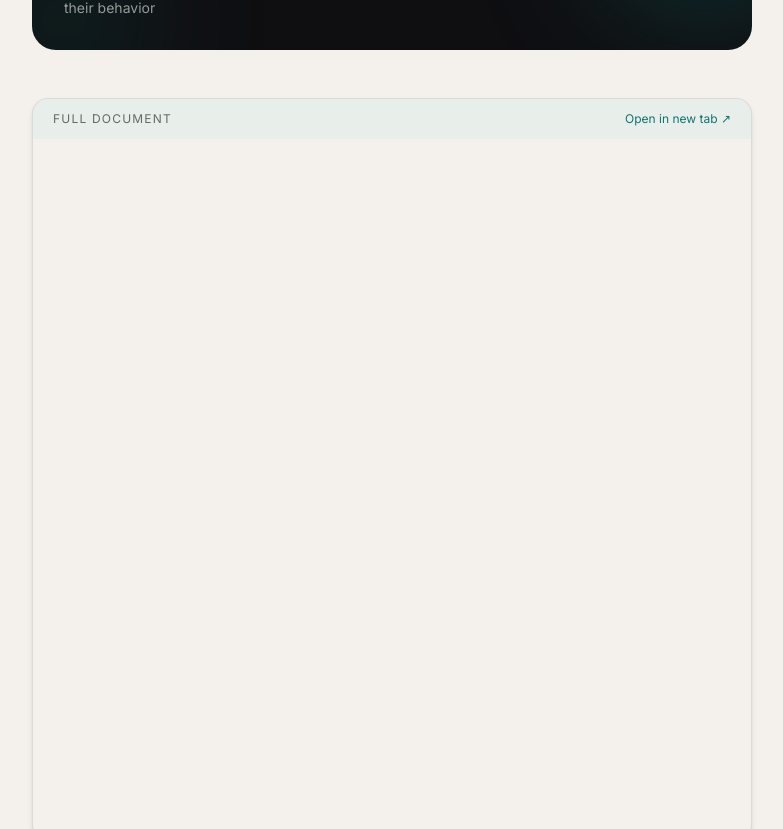
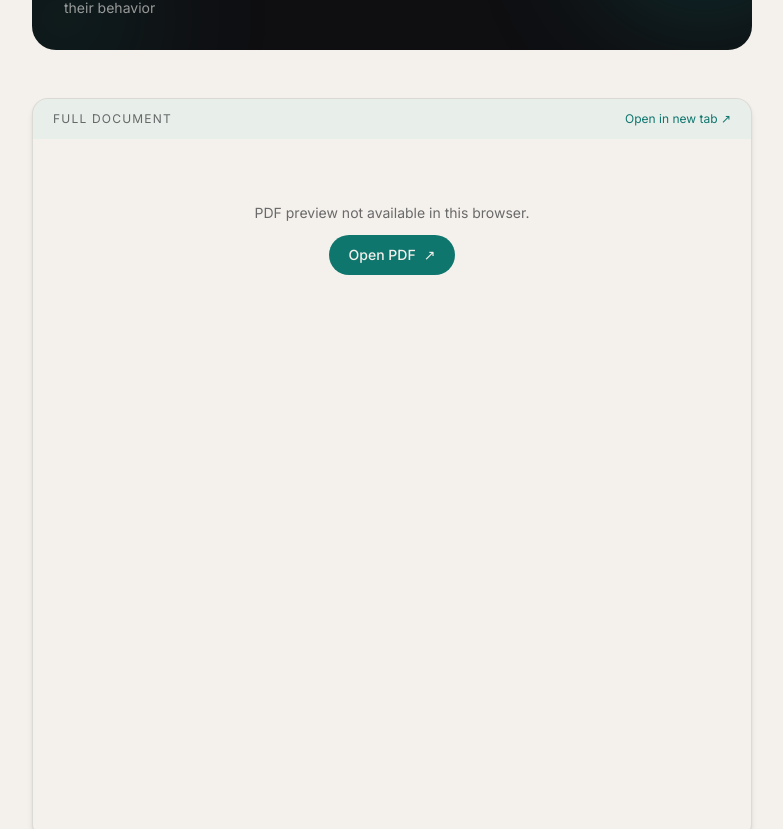
Before and after one commit to amanav050/manav-portfolio, a Next.js app: page /work/claude-reflect in a window 1280 px wide. Shown: the part 678-1507 px from the top of the page, without its empty margins (248-1031 px from the left). Built offline with nearby package versions, Linux system fonts and the light colour scheme.

Commit message:
Add Netflix, PolicyBazaar, Practo projects and fix PDF embed

```diff
--- a/src/app/work/[slug]/page.tsx
+++ b/src/app/work/[slug]/page.tsx
@@ -72,7 +72,7 @@ export default async function ProjectPage({
                 href={project.liveUrl}
                 target="_blank"
                 rel="noopener noreferrer"
-                className="inline-flex items-center gap-2 px-5 py-2.5 bg-accent text-dark rounded-full text-sm font-medium hover:scale-[1.03] hover:shadow-lg transition"
+                className="inline-flex items-center gap-2 px-5 py-2.5 bg-accent text-cream rounded-full text-sm font-medium hover:scale-[1.03] hover:shadow-lg transition"
               >
                 Try live app <span>↗</span>
               </a>
@@ -124,11 +124,19 @@ export default async function ProjectPage({
               <p className="text-xs tracking-widest text-ink/60">FULL DOCUMENT</p>
               <a href={project.pdfUrl} target="_blank" rel="noopener noreferrer" className="text-xs text-accent hover:underline">Open in new tab ↗</a>
             </div>
-            <iframe
-              src={project.pdfUrl}
-              className="w-full h-[700px]"
-              title={project.title}
-            />
+            <object
+              data={project.pdfUrl}
+              type="application/pdf"
+              className="w-full"
+              style={{ height: "700px" }}
+            >
+              <div className="flex flex-col items-center justify-center py-16 px-6 text-center">
+                <p className="text-ink/60 text-sm mb-3">PDF preview not available in this browser.</p>
+                <a href={project.pdfUrl} target="_blank" rel="noopener noreferrer" className="inline-flex items-center gap-2 px-5 py-2.5 bg-accent text-cream rounded-full text-sm font-medium hover:scale-[1.03] transition">
+                  Open PDF <span>↗</span>
+                </a>
+              </div>
+            </object>
           </div>
         )}
 
--- a/src/content/projects/policybazar-product-teardown.mdx
+++ b/src/content/projects/policybazar-teardown.mdx
@@ -8,6 +8,6 @@ category: "Teardown"
 cardVariant: "navy"
 featured: true
 date: "2026-05-20"
-pdfUrl: "/pdfs/policybazaar-teardown.pdf"
-imageUrl: "/images/projects/policybazaar-teardown.svg"
+pdfUrl: "/pdfs/policybazar-teardown.pdf"
+imageUrl: "/images/projects/policybazar-teardown.svg"
 ---
```
Also changed, not shown: src/content/projects/practo-careai-teardown.mdx (renamed from src/content/projects/practo-careai-product-teardown.mdx), 2 other files (tests, documents, lock files or other folders).
